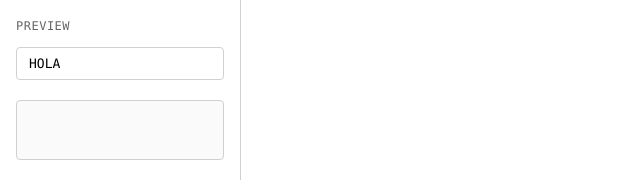
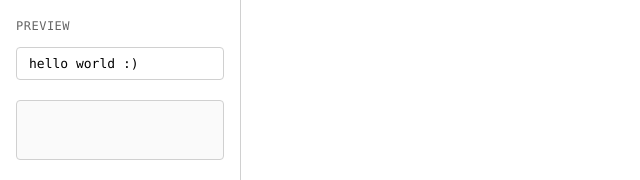
Before and after one commit to matbutom/typeCreator, a plain HTML site: page modular-tools/typeface/index.html in a window 1280 px wide. Shown: the part 791-971 px from the top of the page, 0-640 px from the left. Drawn offline with Linux system fonts and the light colour scheme.

Commit message:
cambios pequeños

```diff
--- a/modular-tools/typeface/index.html
+++ b/modular-tools/typeface/index.html
@@ -111,7 +111,7 @@
             id="previewText"
             class="input"
             type="text"
-            value="HOLA"
+            value="hello world :)"
             maxlength="24"
             placeholder="Escribe algo..."
           >
```
